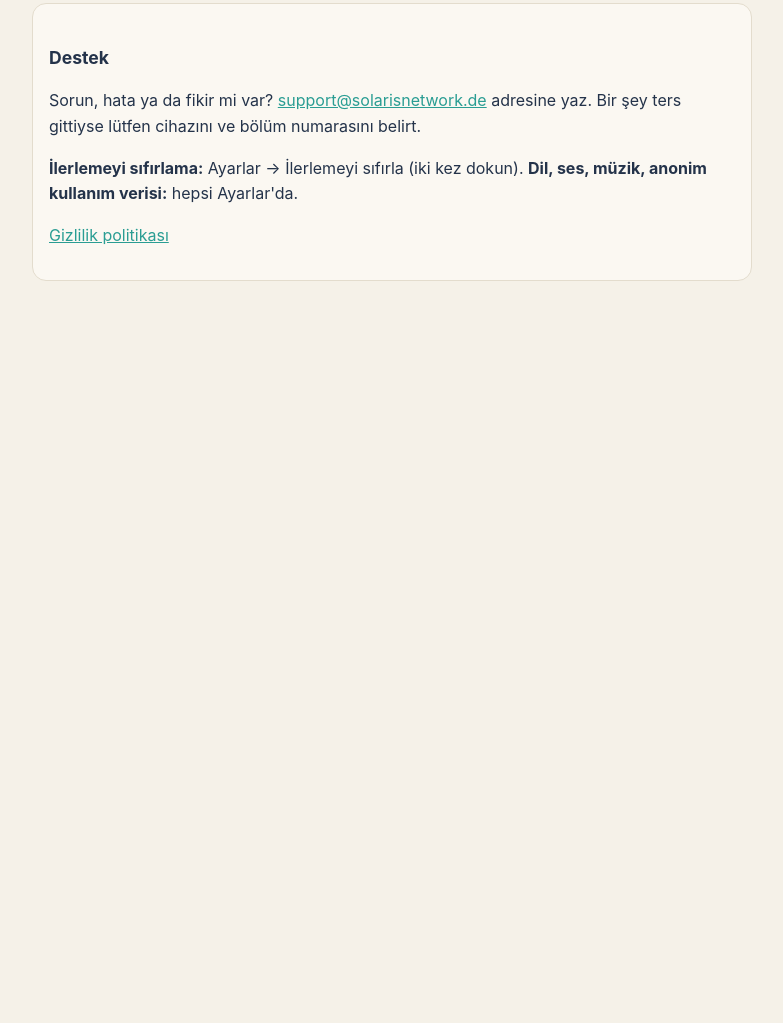
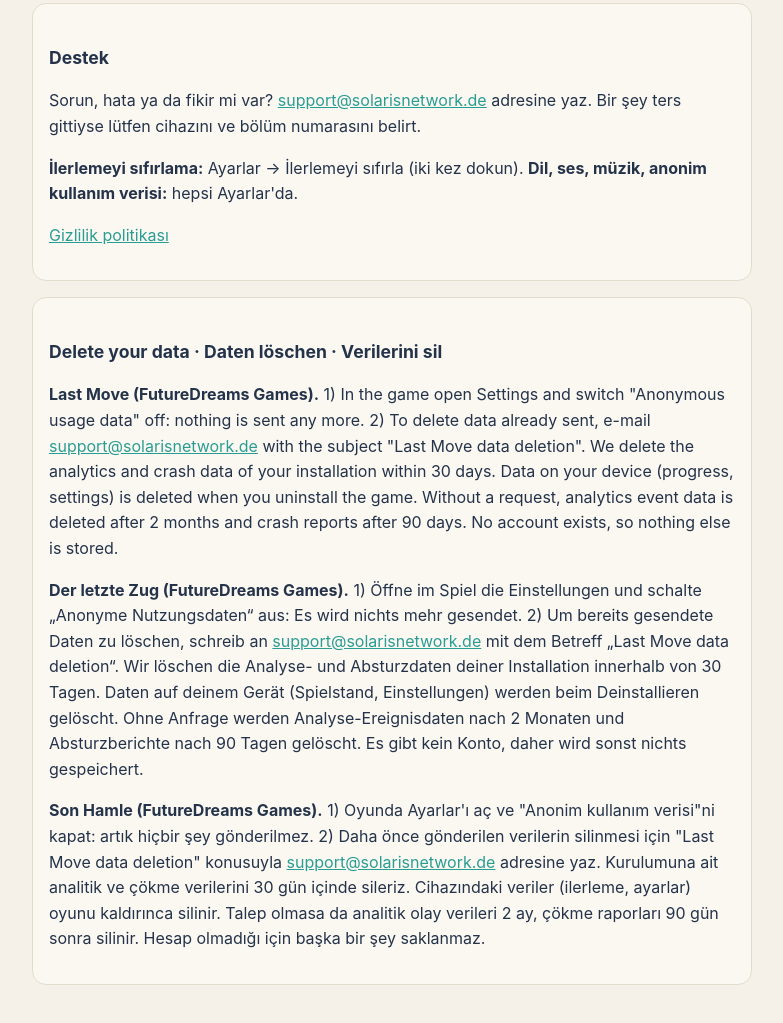
Before and after one commit to fuatkarip/futuredreams-legal, a plain HTML site: page son-hamle/support.html in a window 1280 px wide. Shown: the part 705-1728 px from the top of the page, without its empty margins (248-1031 px from the left). Before the commit the page ends 1066 px from the top, so only its background shows below. Drawn offline with Linux system fonts and the light colour scheme.

Commit message:
Support: data deletion section
Co-Authored-By: Claude Opus 5.5 <noreply@anthropic.com>

```diff
--- a/son-hamle/support.html
+++ b/son-hamle/support.html
@@ -27,4 +27,10 @@ section{background:var(--card);border:1px solid var(--line);border-radius:14px;p
 <p>Sorun, hata ya da fikir mi var? <a href="mailto:support@solarisnetwork.de">support@solarisnetwork.de</a> adresine yaz. Bir şey ters gittiyse lütfen cihazını ve bölüm numarasını belirt.</p>
 <p><b>İlerlemeyi sıfırlama:</b> Ayarlar → İlerlemeyi sıfırla (iki kez dokun). <b>Dil, ses, müzik, anonim kullanım verisi:</b> hepsi Ayarlar'da.</p>
 <p><a href="privacy.html#tr">Gizlilik politikası</a></p></section>
+
+<section id="delete"><h2>Delete your data · Daten löschen · Verilerini sil</h2>
+<p lang="en"><b>Last Move (FutureDreams Games).</b> 1) In the game open Settings and switch "Anonymous usage data" off: nothing is sent any more. 2) To delete data already sent, e-mail <a href="mailto:support@solarisnetwork.de?subject=Last%20Move%20data%20deletion">support@solarisnetwork.de</a> with the subject "Last Move data deletion". We delete the analytics and crash data of your installation within 30 days. Data on your device (progress, settings) is deleted when you uninstall the game. Without a request, analytics event data is deleted after 2 months and crash reports after 90 days. No account exists, so nothing else is stored.</p>
+<p lang="de"><b>Der letzte Zug (FutureDreams Games).</b> 1) Öffne im Spiel die Einstellungen und schalte „Anonyme Nutzungsdaten“ aus: Es wird nichts mehr gesendet. 2) Um bereits gesendete Daten zu löschen, schreib an <a href="mailto:support@solarisnetwork.de?subject=Last%20Move%20data%20deletion">support@solarisnetwork.de</a> mit dem Betreff „Last Move data deletion“. Wir löschen die Analyse- und Absturzdaten deiner Installation innerhalb von 30 Tagen. Daten auf deinem Gerät (Spielstand, Einstellungen) werden beim Deinstallieren gelöscht. Ohne Anfrage werden Analyse-Ereignisdaten nach 2 Monaten und Absturzberichte nach 90 Tagen gelöscht. Es gibt kein Konto, daher wird sonst nichts gespeichert.</p>
+<p lang="tr"><b>Son Hamle (FutureDreams Games).</b> 1) Oyunda Ayarlar'ı aç ve "Anonim kullanım verisi"ni kapat: artık hiçbir şey gönderilmez. 2) Daha önce gönderilen verilerin silinmesi için "Last Move data deletion" konusuyla <a href="mailto:support@solarisnetwork.de?subject=Last%20Move%20data%20deletion">support@solarisnetwork.de</a> adresine yaz. Kurulumuna ait analitik ve çökme verilerini 30 gün içinde sileriz. Cihazındaki veriler (ilerleme, ayarlar) oyunu kaldırınca silinir. Talep olmasa da analitik olay verileri 2 ay, çökme raporları 90 gün sonra silinir. Hesap olmadığı için başka bir şey saklanmaz.</p>
+</section>
 </main></body></html>
```
